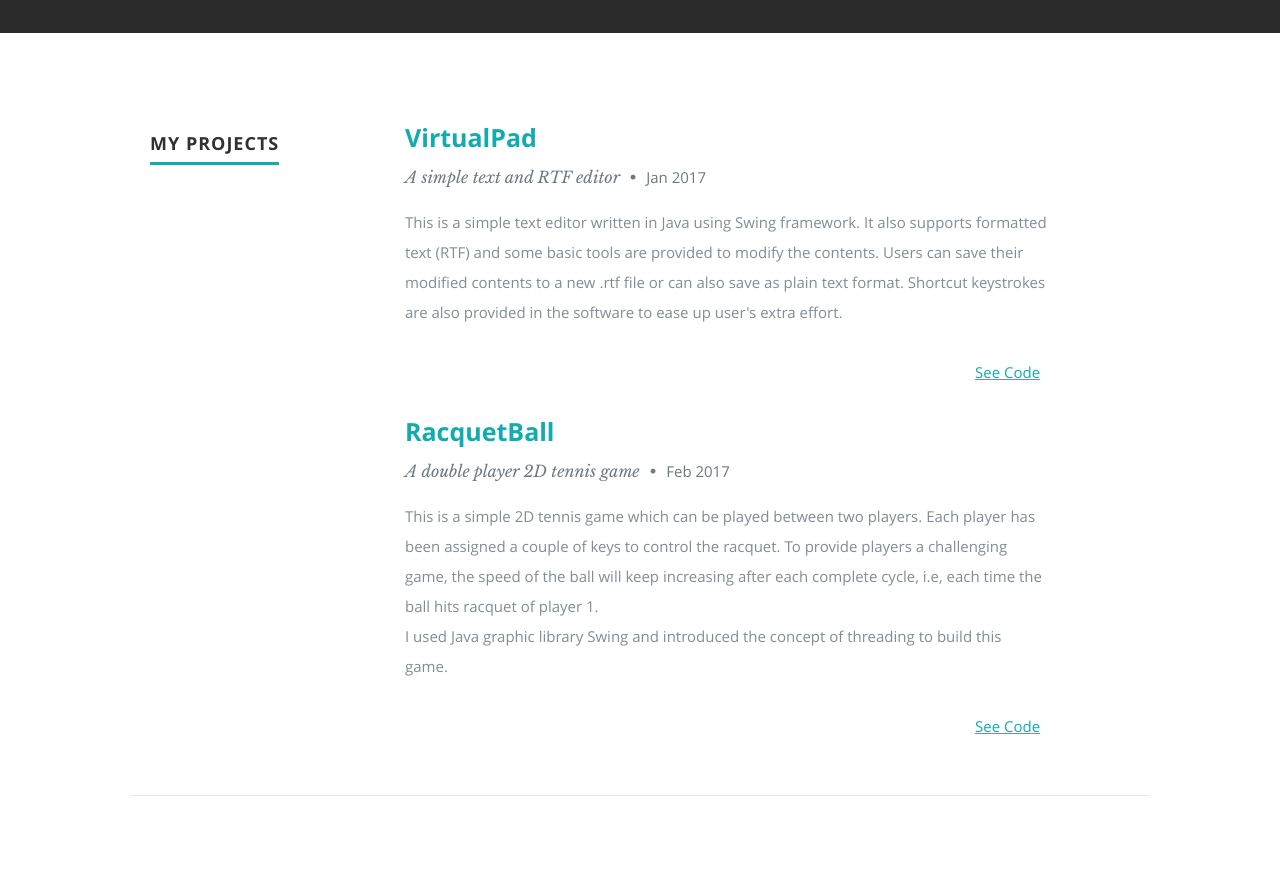
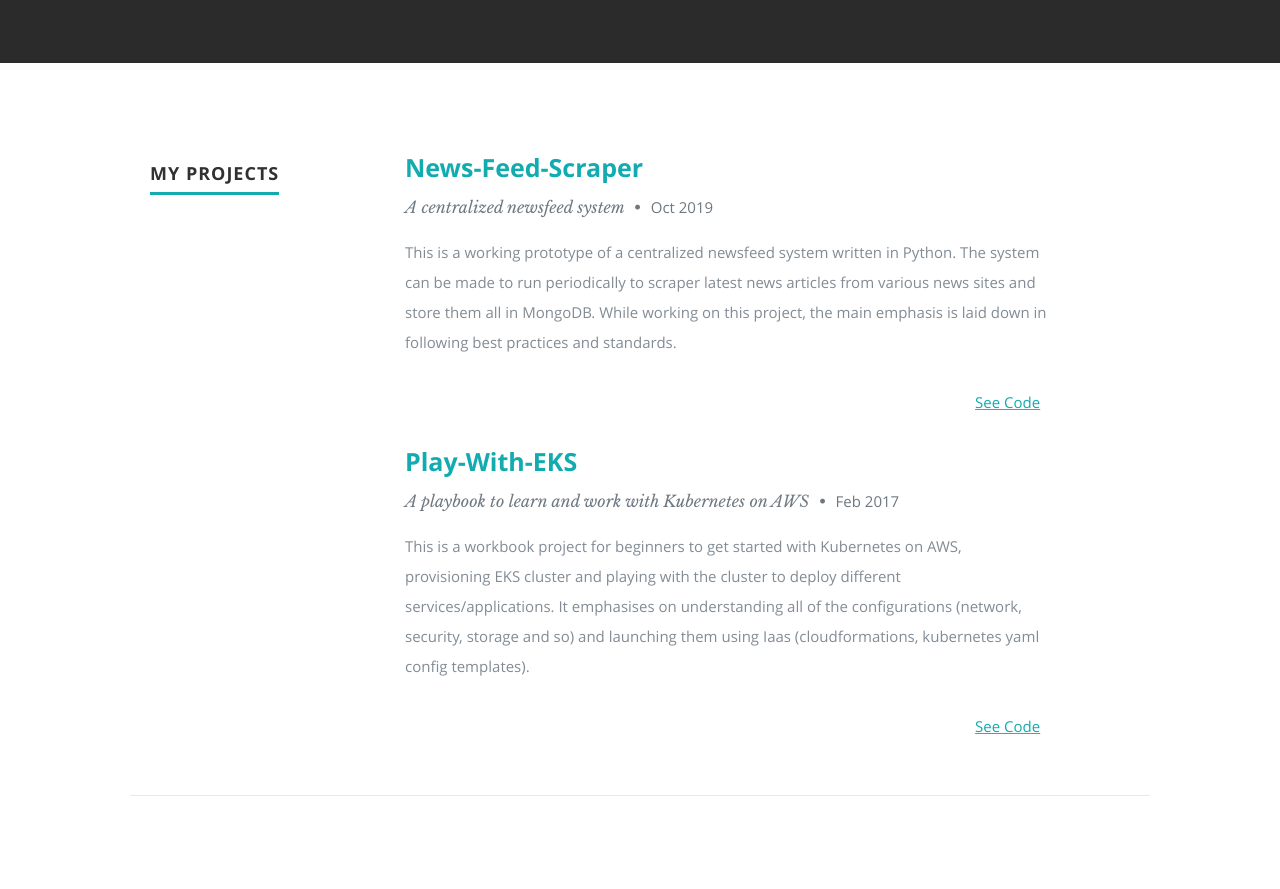
Before and after one commit to anidok/anidok.github.io, a plain HTML site: page index.html in a window 1280 px wide. Shown: the part 1565-2454 px from the top of the page. Drawn offline with nearby package versions, Linux system fonts and the light colour scheme.

Commit message:
Update portfolio

```diff
--- a/index.html
+++ b/index.html
@@ -92,8 +92,8 @@
             <h2>About Me</h2>
 
             <p>I am Aniket Dokania, a computer science graduate from Asansol Engineering College, West Bengal. Currently, I am working with a awesome team at this startup <a href= "https://www.datagrokr.com/">DataGrokr</a>. I have previously interned at the same company.
-         <br><br>I have always worked in a very dynamic environment where I get to explore diverse tech-stacks. I have worked on wide range of Programming languages, frameworks and tools like Python, Java, .NET Core, Hadoop etc. I have a proven experience of working with variety of AWS cloud technologies. I have achieved a good knowldege of software and architectural design and the challeges being faced towards delivering a scalable end-to-end solution. You can check my projects under <a class="smoothscroll" href="#resume">projects</a> section or you can hack around my github <a href= "https://github.com/anidok">profile</a>.
-         <br><br>Among other things, I spend my free time watching movies (The Pursuit of Happyness being favourite) and various TV series (of varying genres like sitcom, drama and so). I have always been fond of computer gaming and I love playing games in leisure time. I like to play badminton (which I believe I am really good at). I am exploring my options for other interesting stuffs.
+         <br><br>I have always worked in a very dynamic environment where I get to explore diverse tech-stacks. I have worked on wide range of Programming languages and frameworks like Python, Java, .NET Core, Hadoop etc. I prefer to work in agile manner and have followed scrum framework throughout the course of the projects. I have a proven experience of working with variety of AWS cloud technologies. I have achieved a good knowldege of software and architectural design and the challeges being faced towards delivering a scalable end-to-end solution. You can check my projects under <a class="smoothscroll" href="#resume">projects</a> section or you can hack around my github <a href= "https://github.com/anidok">profile</a>.
+         <br><br>Among other things, I spend my free time binge-watching various TV series and movies. I have always been fond of computer gaming and I love playing games in leisure time. I like to play badminton (which I believe I am really good at). I am exploring my options for other interesting stuffs.
             </p>
 
             <div class="row">
@@ -140,13 +140,13 @@
 
                <div class="twelve columns">
 
-                  <h3><a href= "https://github.com/anidok/VirtualPad">VirtualPad</a></h3>
-                  <p class="info">A simple text and RTF editor <span>&bull;</span> <em class="date">Jan 2017</em></p>
+                  <h3><a href= "https://github.com/anidok/News-Feed-Scraper">News-Feed-Scraper</a></h3>
+                  <p class="info">A centralized newsfeed system <span>&bull;</span> <em class="date">Oct 2019</em></p>
 
                   <p>
-                  This is a simple text editor written in Java using Swing framework. It also supports formatted text (RTF) and some basic tools are provided to modify the contents. Users can save their modified contents to a new .rtf file or can also save as plain text format. Shortcut keystrokes are also provided in the software to ease up user's extra effort.
+                  This is a working prototype of a centralized newsfeed system written in Python. The system can be made to run periodically to scraper latest news articles from various news sites and store them all in MongoDB. While working on this project, the main emphasis is laid down in following best practices and standards.
 				  </p>
-				  <p align="right"><span style="text-decoration: underline;"><a href= "https://github.com/anidok/VirtualPad">See Code</a></span>&nbsp;&nbsp;</p>
+				  <p align="right"><span style="text-decoration: underline;"><a href= "https://github.com/anidok/News-Feed-Scraper">See Code</a></span>&nbsp;&nbsp;</p>
 
 
                </div>
@@ -157,14 +157,13 @@
 
                <div class="twelve columns">
 
-                  <h3><a href= "https://github.com/anidok/RacquetBall">RacquetBall</a></h3>
-                  <p class="info">A double player 2D tennis game <span>&bull;</span> <em class="date">Feb 2017</em></p>
+                  <h3><a href= "https://github.com/anidok/Play-With-EKS">Play-With-EKS</a></h3>
+                  <p class="info">A playbook to learn and work with Kubernetes on AWS <span>&bull;</span> <em class="date">Feb 2017</em></p>
 
                   <p>
-					This is a simple 2D tennis game which can be played between two players. Each player has been assigned a couple of keys to control the racquet. To provide players a challenging game, the speed of the ball will keep increasing after each complete cycle, i.e, each time the ball hits racquet of player 1.
-					<br>I used  Java graphic library Swing and introduced the concept of threading to build this game.
+                     This is a workbook project for beginners to get started with Kubernetes on AWS, provisioning EKS cluster and playing with the cluster to deploy different services/applications. It emphasises on understanding all of the configurations (network, security, storage and so) and launching them using Iaas (cloudformations, kubernetes yaml config templates).
                   </p>
-				    <p align="right"><span style="text-decoration: underline;"><a href= "https://github.com/anidok/RacquetBall">See Code</a></span>&nbsp;&nbsp;</p>
+				    <p align="right"><span style="text-decoration: underline;"><a href= "https://github.com/anidok/Play-With-EKS">See Code</a></span>&nbsp;&nbsp;</p>
 
                </div>
 
```
